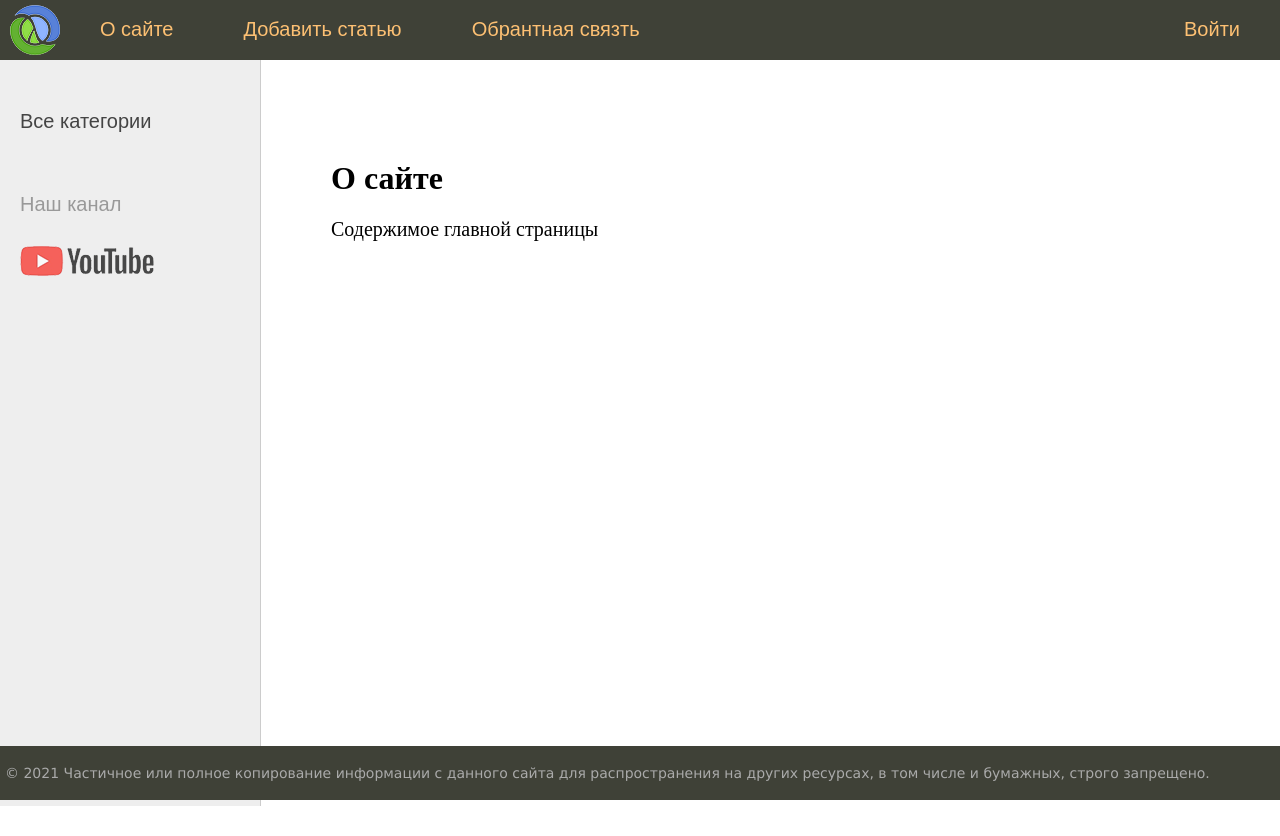
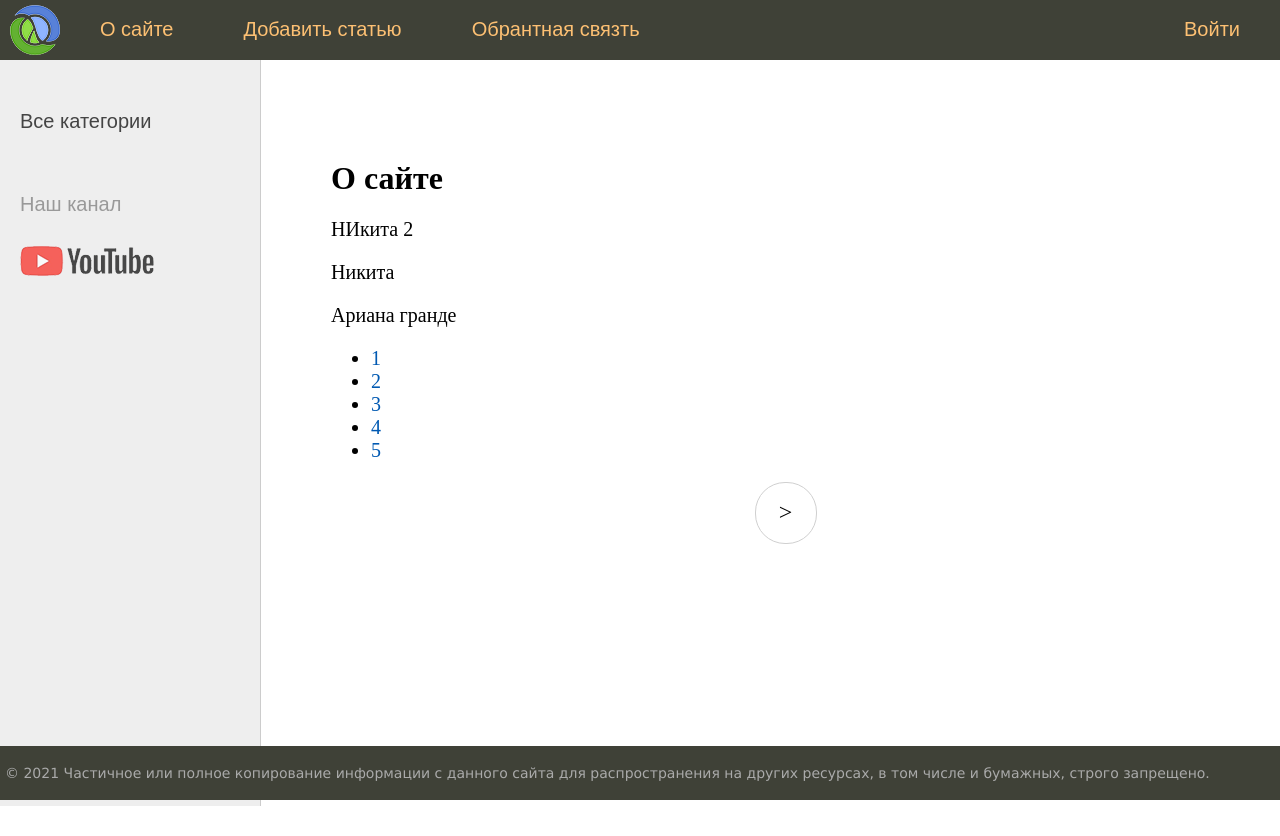
Before and after one commit to mat973/djsite, a Django app: page /about/ in a window 1280 px wide. Run offline with Django 4.2, Linux system fonts and the light colour scheme; a user stored in the database is signed in; data comes from the database, SQL or seed files in the repository.

Commit message:
Paginator

```diff
--- a/coolsite/women/static/women/css/styles.css
+++ b/coolsite/women/static/women/css/styles.css
@@ -390,3 +390,41 @@ ul.lang-list li a:hover {color: #fdc073;}
     min-width: 200px;
     font-size: 16px;
 }
+
+.list-pages {
+	text-align: center;
+	margin: 0 0 20px 0;
+}
+.list-pages ul {
+	margin: 20px 0 0 0;
+	padding: 0;
+	list-style: none;
+}
+.list-pages ul li {
+	display: inline-block;
+	margin: 0 20px 0 0;
+}
+.list-pages a {
+	color: #000;
+	font-size: 24px;
+	text-decoration: none;
+}
+.list-pages .page-num, .page-num-selected {
+	display: inline-block;
+	width: 60px;
+	height: 44px;
+	padding: 16px 0 0 0;
+	border: 1px solid #d0d0d0;
+	border-radius: 30px;
+}
+.list-pages .page-num:hover {
+	box-shadow: 3px 3px 1px #d0d0d0;
+}
+.list-pages .page-num-selected {
+	border: none;
+	color: #000;
+	font-size: 20px;
+}
+.list-pages .page-num-selected:hover {
+	box-shadow: none;
+}
--- a/coolsite/women/templates/women/about.html
+++ b/coolsite/women/templates/women/about.html
@@ -2,5 +2,16 @@
 
 {% block content%}
 <h1>{{title}}</h1>
-<p>Содержимое главной страницы
+{% for contact in page_obj %}
+<p>{{contact}}</p>
+{% endfor %}
+<nav>
+    <ul>
+        {% for p in page_obj.paginator.page_range %}
+        <li>
+            <a href="?page={{ p }}">{{ p }}</a>
+        </li>
+        {% endfor %}
+    </ul>
+</nav>
 {% endblock %}
--- a/coolsite/women/templates/women/base.html
+++ b/coolsite/women/templates/women/base.html
@@ -72,6 +72,33 @@
 	<div class="content-text">
 {% block content %}
 {% endblock %}
+{% if page_obj.has_other_pages %}
+<nav class="list-pages">
+	<ul>
+		{% if page_obj.has_previous %}
+		<li class="page-num">
+			<a href="?page={{ page_obj.previous_page_number}}">&lt;</a>
+		</li>
+		{% endif %}
+
+		{%for p in paginator.page_range %}
+		{% if page_obj.number == p %}
+		<li class="page-num page-num-selected">{{p}}</li>
+			{% elif p >= page_obj.number|add:-2 and p <= page_obj.number|add:2 %}
+		<li class="page-num">
+			<a href="?page={{p}}">{{p}}</a>
+		</li>
+		{% endif %}
+		{% endfor %}
+			{% if page_obj.has_next %}
+		<li class="page-num">
+			<a href="?page={{ page_obj.next_page_number}}">&gt;</a>
+		</li>
+		{% endif %}
+
+	</ul>
+</nav>
+{% endif %}
 	</div>
 <!-- Конец блока контента -->
 
--- a/coolsite/women/utils.py
+++ b/coolsite/women/utils.py
@@ -9,6 +9,7 @@ menu = [{'title': 'О сайте', 'url_name': 'about'},
 ]
 
 class DataMixin:
+    paginate_by = 3
     def get_user_context(selfs, **kwargs):
         context = kwargs
         cats = Category.objects.annotate(Count('women'))
--- a/coolsite/women/views.py
+++ b/coolsite/women/views.py
@@ -1,4 +1,5 @@
 from django.contrib.auth.decorators import login_required
+from django.core.paginator import Paginator
 from django.http import HttpResponse, HttpResponseNotFound, Http404
 from django.shortcuts import render, redirect, get_object_or_404
 from django.urls import reverse_lazy
@@ -39,7 +40,12 @@ class WomenHome(DataMixin,ListView):
 #
 @login_required
 def about(request):
-    return render(request, 'women/about.html', {'menu': menu, 'title': 'О сайте'})
+    contact_list =Women.objects.all()
+    paginator = Paginator(contact_list, 3)
+
+    page_number = request.GET.get('page')
+    page_obj = paginator.get_page(page_number)
+    return render(request, 'women/about.html', {'page_obj': page_obj, 'menu': menu, 'title': 'О сайте'})
 
 
 class AddPage(LoginRequiredMixin, DataMixin, CreateView):
```
